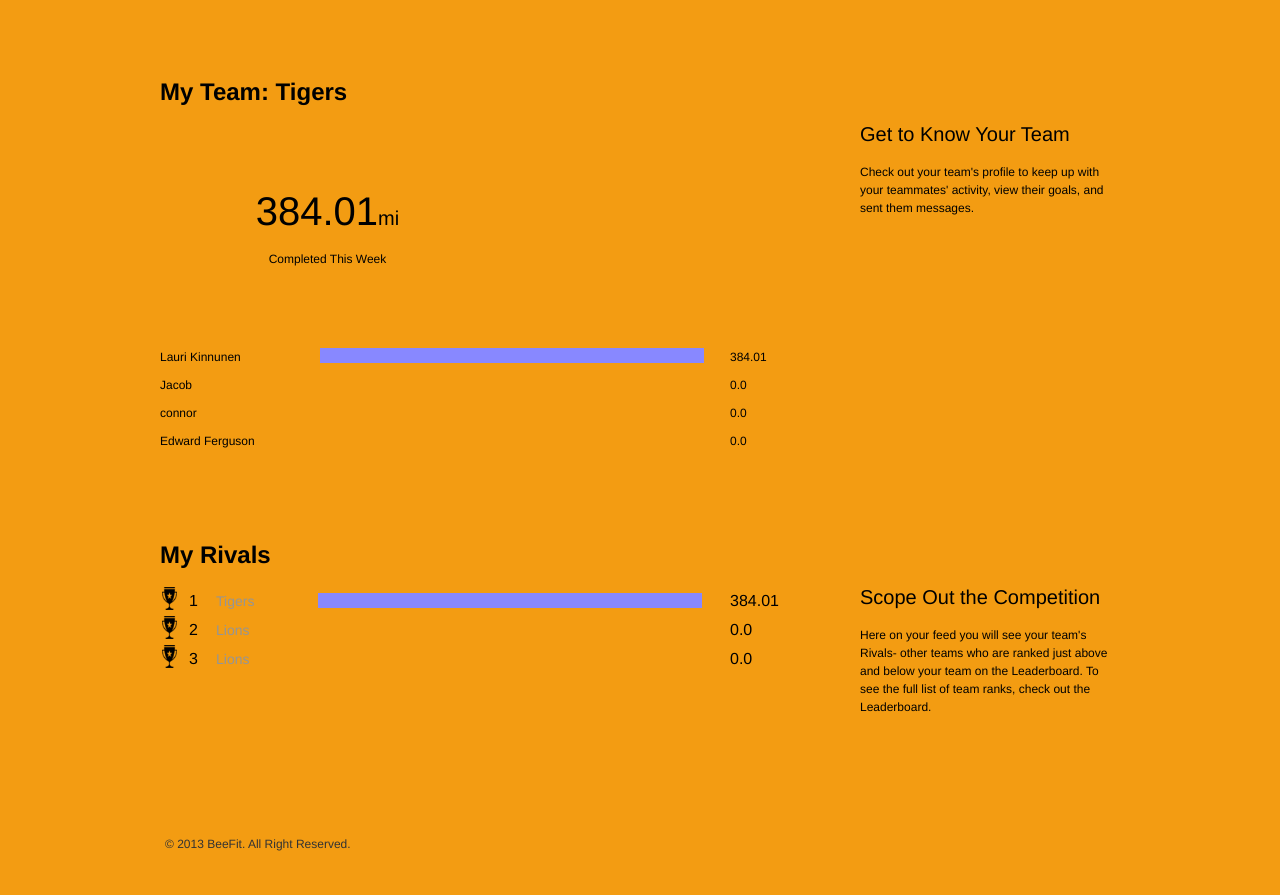
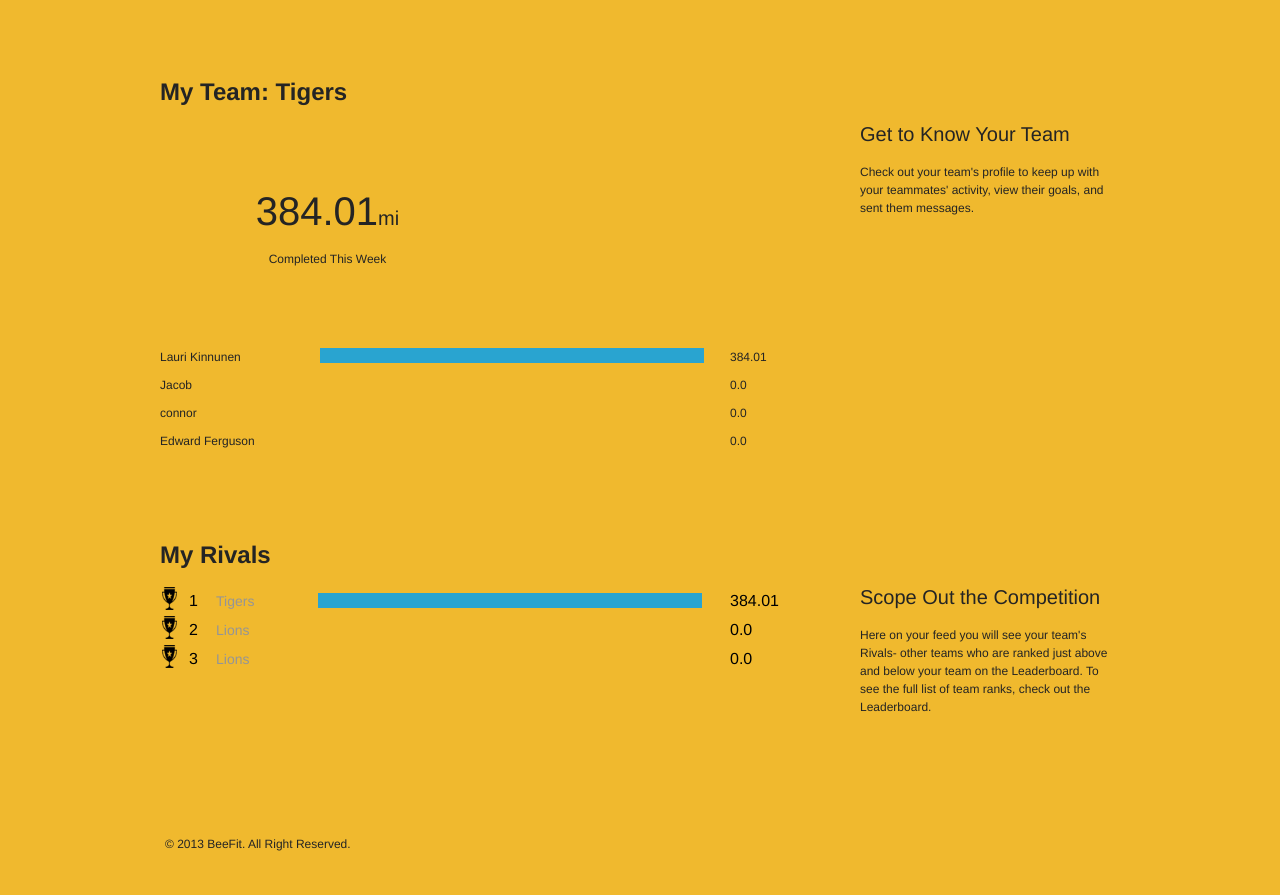
Before and after one commit to conrar/relay_static, a plain HTML site: page index.html in a window 1280 px wide. Shown: the part 536-1431 px from the top of the page. Drawn offline with nearby package versions, Linux system fonts and the light colour scheme.

Commit message:
Update beeFIT.css
put in my #colors

```diff
--- a/stylesheets/beeFIT.css
+++ b/stylesheets/beeFIT.css
@@ -31,7 +31,7 @@ html, body {
 
 body {
 	font-family: Futura, "Franklin Gothic Medium", "Franklin Gothic", "ITC Franklin Gothic", Arial, sans-serif;
-	background: #f39c12;
+	background: #f0b92e;
 	margin:0;
 }
 
@@ -99,7 +99,8 @@ h5 {
 
 h1, h2, h3, p {
 	line-height: 1.25em;
-	text-align: left
+	text-align: left;
+	color:#242424;
 }
 
 p {
@@ -138,7 +139,7 @@ NAVIGATION STYLES
 
 header {
 	height: 55px;
-	background-color: #333;
+	background-color: #242424;
 	margin-bottom: 25px;
 	overflow: hidden;
 }
@@ -177,7 +178,7 @@ FOOTER STYLES
 	height: 60px;
 	margin: 0 auto;
 	padding: 0;
-	color: #333;
+	color: #242424;
 }
 
 .footer p {
@@ -198,7 +199,7 @@ GENERAL LAYOUT
 section {
 	padding: 30px 0;
 	margin: 0 0 20px 0;
-	background-color: #f39c12;
+	background-color: #f0b92e;
 }
 .mainbar {
 	width: 670px;
@@ -255,7 +256,7 @@ SPECIFIC CLASSES
 }
 .progress_bar {
 	height: 15px;
-	background-color: #88f;
+	background-color: #29A4D0;
 }
 
 .miles {
```
